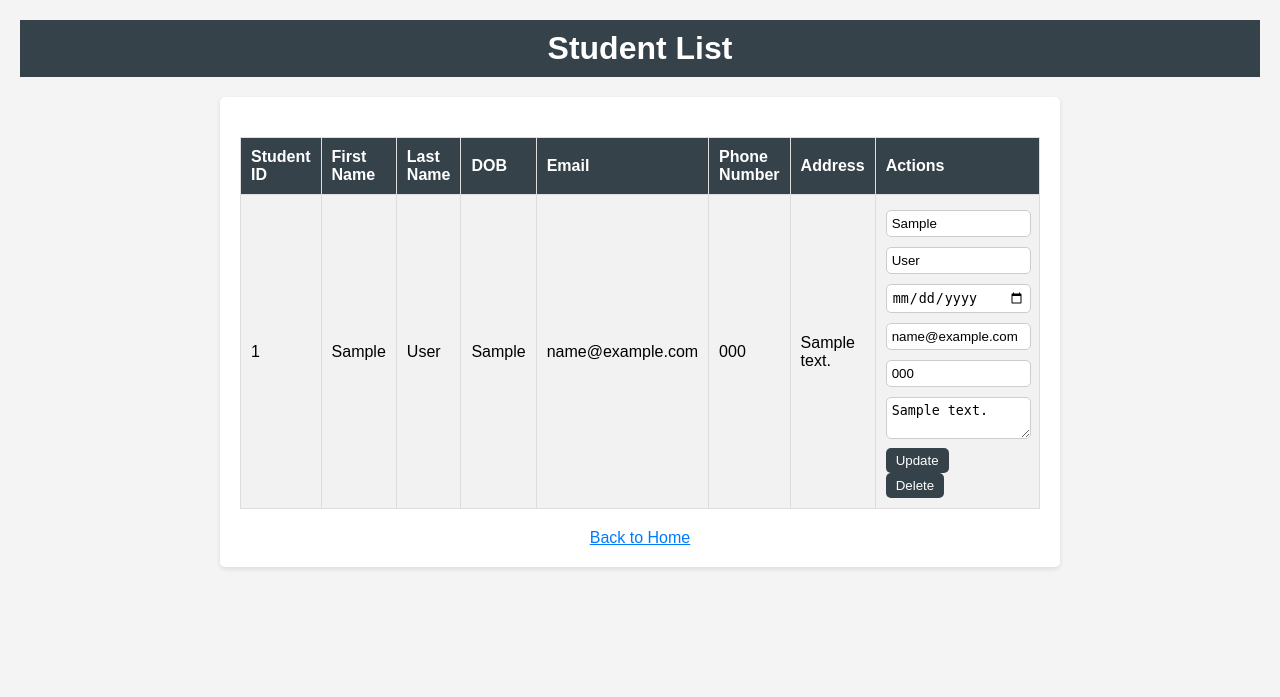
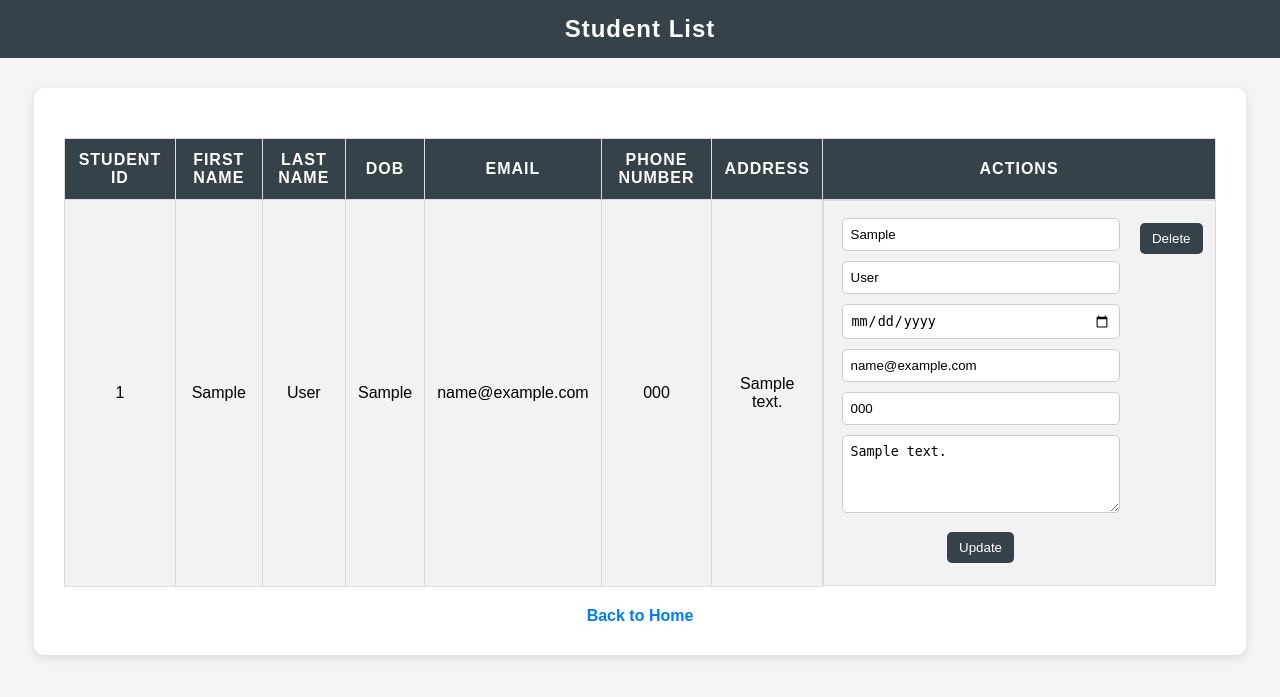
Before and after one commit to Srujan-rai/student_management_system, a Flask app: page /view_students in a window 1280 px wide. Shown: the top 697 px of the page. Run offline with Flask 3, Linux system fonts and the light colour scheme; tables that the repository leaves empty or names only in its code hold one stand-in row (values such as "Sample post").

Commit message:
final code push

```diff
--- a/templates/view_students.html
+++ b/templates/view_students.html
@@ -9,27 +9,29 @@
             font-family: Arial, sans-serif;
             background-color: #f4f4f4;
             margin: 0;
-            padding: 20px;
+            padding: 0;
         }
 
         header {
             background: #35424a;
             color: #ffffff;
-            padding: 10px 0;
+            padding: 15px 0;
             text-align: center;
         }
 
         h1 {
             margin: 0;
+            font-size: 24px;
+            letter-spacing: 1px;
         }
 
         .container {
-            max-width: 800px;
-            margin: 20px auto;
+            max-width: 90%;
+            margin: 30px auto;
             background: #ffffff;
-            padding: 20px;
-            border-radius: 5px;
-            box-shadow: 0 2px 5px rgba(0,0,0,0.1);
+            padding: 30px;
+            border-radius: 10px;
+            box-shadow: 0 3px 10px rgba(0, 0, 0, 0.1);
         }
 
         table {
@@ -39,14 +41,17 @@
         }
 
         th, td {
-            padding: 10px;
-            text-align: left;
+            padding: 12px;
+            text-align: center;
             border: 1px solid #ddd;
         }
 
         th {
             background: #35424a;
             color: #ffffff;
+            text-transform: uppercase;
+            font-weight: 600;
+            letter-spacing: 1px;
         }
 
         tr:nth-child(even) {
@@ -59,42 +64,85 @@
 
         form {
             display: inline-block;
-            margin-right: 10px;
+            margin: 0;
         }
 
         input[type="text"],
         input[type="email"],
         input[type="date"],
         textarea {
-            width: 100%;
-            padding: 5px;
+            width: 90%;
+            padding: 8px;
             margin: 5px 0;
             border: 1px solid #ccc;
             border-radius: 5px;
+        }
+
+        textarea {
+            resize: vertical;
+            height: 60px;
         }
 
         input[type="submit"] {
             background: #35424a;
             color: #ffffff;
             border: none;
-            padding: 5px 10px;
+            padding: 8px 12px;
+            margin: 10px 0;
             cursor: pointer;
             border-radius: 5px;
+            transition: background 0.3s;
         }
 
         input[type="submit"]:hover {
             background: #007BFF;
         }
 
+        .action-buttons {
+            display: flex;
+            justify-content: center;
+            gap: 15px;
+        }
+
         a {
             display: block;
+            text-align: center;
             margin-top: 20px;
-            text-align: center;
             color: #007BFF;
+            text-decoration: none;
+            font-weight: bold;
         }
 
         a:hover {
             text-decoration: underline;
+        }
+
+        @media screen and (max-width: 768px) {
+            .container {
+                width: 100%;
+                padding: 20px;
+            }
+
+            table th, table td {
+                font-size: 14px;
+            }
+
+            input[type="text"],
+            input[type="email"],
+            input[type="date"],
+            textarea {
+                width: 100%;
+            }
+
+            input[type="submit"] {
+                width: 100%;
+                padding: 10px;
+            }
+
+            .action-buttons {
+                flex-direction: column;
+                gap: 10px;
+            }
         }
     </style>
 </head>
@@ -124,7 +172,7 @@
                 <td>{{ student[4] }}</td>
                 <td>{{ student[5] }}</td>
                 <td>{{ student[6] }}</td>
-                <td>
+                <td class="action-buttons">
                     <form method="POST" action="{{ url_for('update_student', student_id=student[0]) }}">
                         <input type="text" name="first_name" value="{{ student[1] }}">
                         <input type="text" name="last_name" value="{{ student[2] }}">
@@ -143,18 +191,16 @@
         </table>
         <a href="{{ url_for('home') }}">Back to Home</a>
     </div>
+
     <script>
-
         function displayPopup(message) {
-          alert(message);
+            alert(message);
         }
-
 
         var errorMessage = "{{ message }}";
         if (errorMessage) {
-          displayPopup(errorMessage);
+            displayPopup(errorMessage);
         }
-      </script>
-
+    </script>
 </body>
 </html>
```
